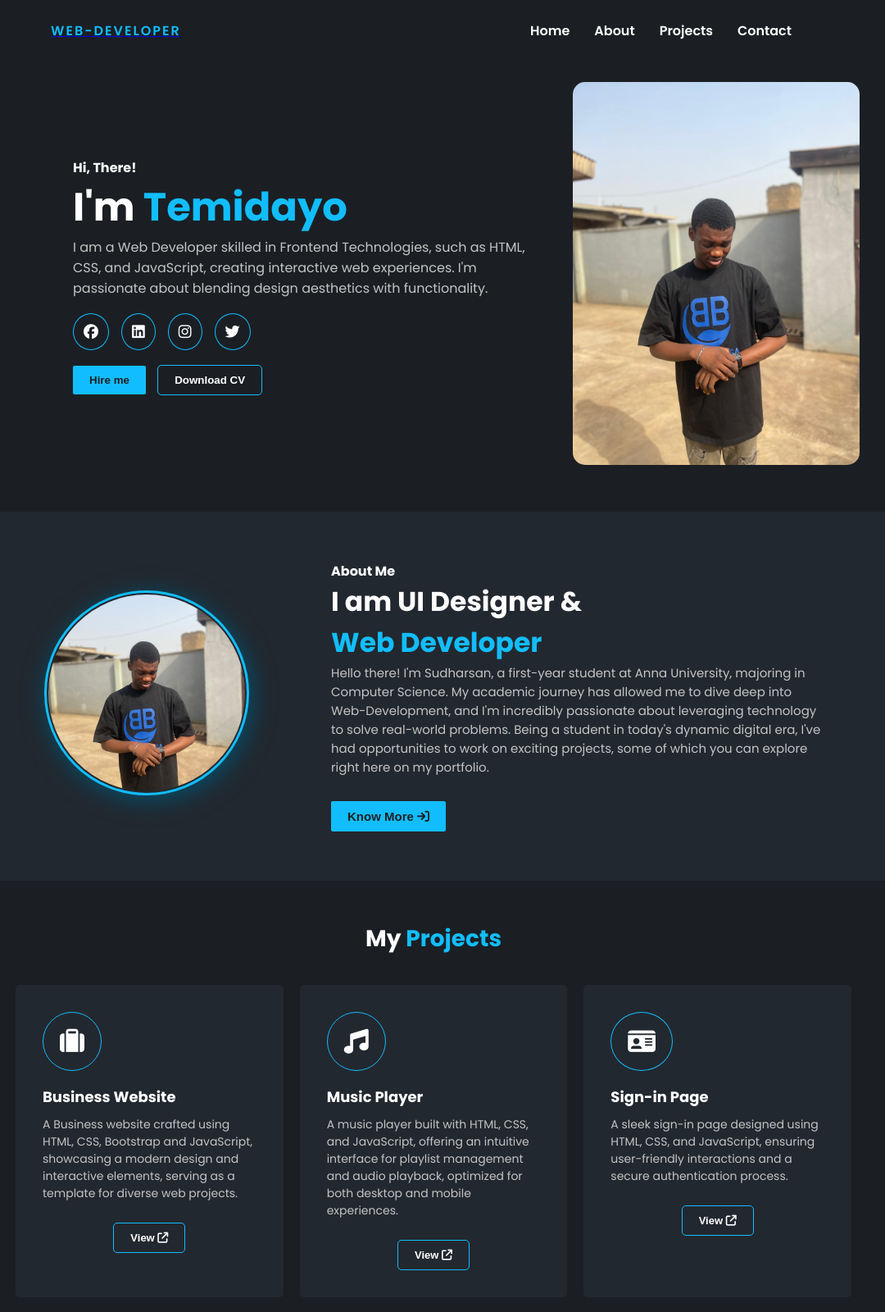
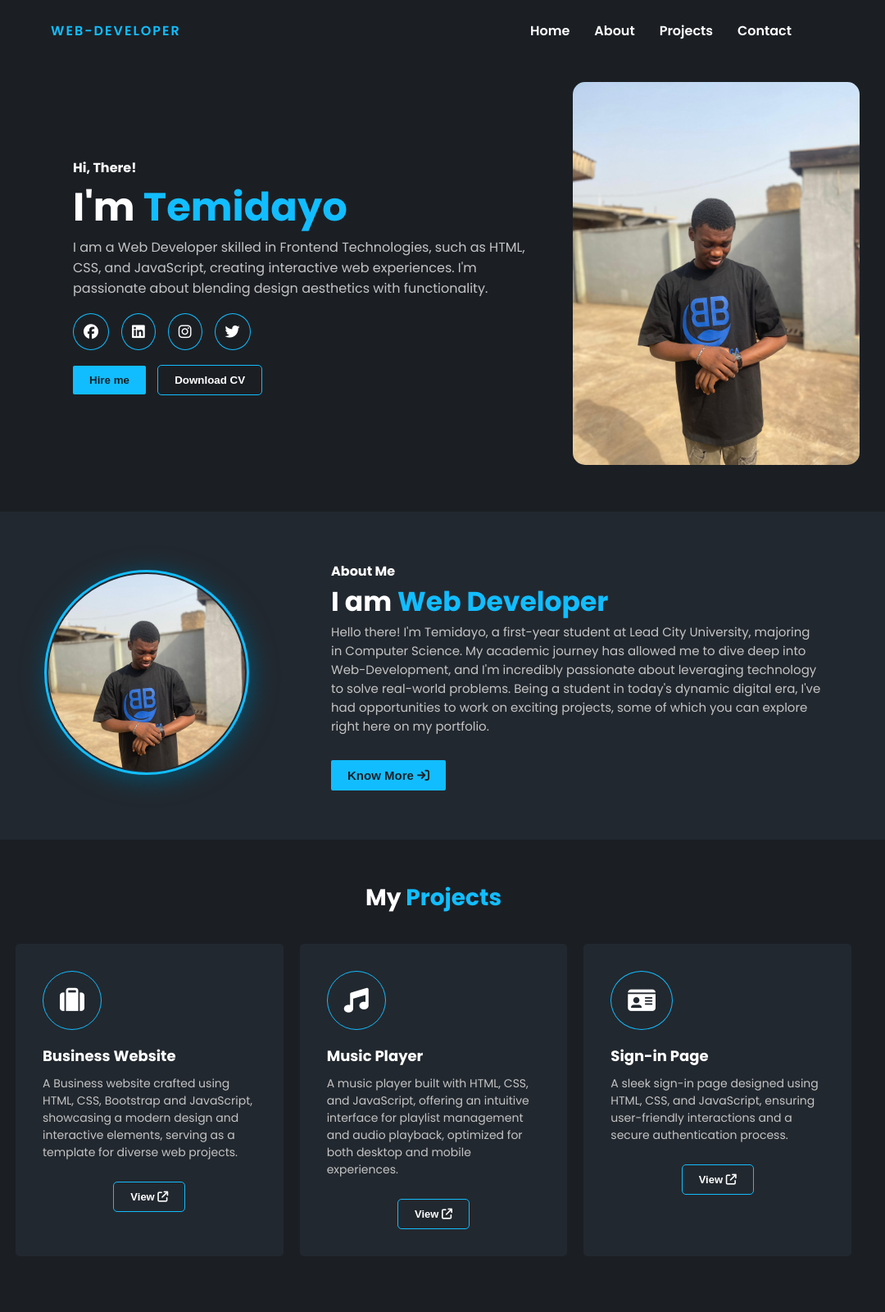
Before and after one commit to TemmyD01/Portfolio, a plain HTML site: page index.html in a window 1280 px wide. Shown: the top 1600 px of the page at 82% size, without its empty margins (111-1191 px from the left). Drawn offline with Linux system fonts and the light colour scheme.

```diff
--- a/index.html
+++ b/index.html
@@ -29,7 +29,7 @@
     <header>
 
         <div>
-            <a href="./index.html"><span class="logo">WEB-DEVELOPER</span></a>
+            <span class="logo">WEB-DEVELOPER</span>
         </div>
         <div>
             <ul>
@@ -87,13 +87,13 @@
                     <button class="btn btn-primary" title="Got a cool project? Let’s work together!">Hire
                         me</button>
                     <button class="btn btn-dark-outlined">
-                        <a href="#" download>Download CV</a>
+                        <a href="#">Download CV</a>
                     </button>
                 </div>
             </div>
 
             <div class="hero-img">
-                <img src="assets/img/temidayo.jpg" alt="Sudharsan-portfolio" width="350">
+                <img src="assets/img/temidayo.jpg" alt="Temidayo-portfolio" width="350">
             </div>
         </section>
 
@@ -101,13 +101,13 @@
         <section class="about-section" id="about">
 
             <div class="about-img">
-                <img src="assets/img/temidayo.jpg" alt="Sudharsan-portfolio">
+                <img src="assets/img/temidayo.jpg" alt="Temidayo-portfolio">
             </div>
 
             <div class="about-content">
                 <h4>About Me</h4>
-                <h2>I am UI Designer & <br> <span>Web Developer</span></h2>
-                <p>Hello there! I'm Sudharsan, a first-year student at Anna University,
+                <h2>I am <span>Web Developer</span></h2>
+                <p>Hello there! I'm Temidayo, a first-year student at Lead City University,
                     majoring in Computer
                     Science. My academic journey has allowed me to dive deep into Web-Development, and I'm
                     incredibly passionate about leveraging technology to solve real-world problems. Being a student
@@ -141,7 +141,7 @@
                     </div>
                     <div class="projects-card-box__buttons">
                         <button class="btn btn-dark-outlined">
-                            <a href="#" target="_blank">View <i
+                            <a href="#">View <i
                                     class="fa-solid fa-external-link"></i></a>
                         </button>
                     </div>
@@ -162,8 +162,7 @@
                     </div>
                     <div class="projects-card-box__buttons">
                         <button class="btn btn-dark-outlined">
-                            <a href="#"
-                                target="_blank">View <i class="fa-solid fa-external-link"></i></a>
+                            <a href="#">View <i class="fa-solid fa-external-link"></i></a>
                         </button>
                     </div>
 
@@ -181,8 +180,7 @@
                     </div>
                     <div class="projects-card-box__buttons">
                         <button class="btn btn-dark-outlined">
-                            <a href="#"
-                                target="_blank">View <i class="fa-solid fa-external-link"></i></a>
+                            <a href="#">View <i class="fa-solid fa-external-link"></i></a>
                         </button>
                     </div>
                 </div>
```
